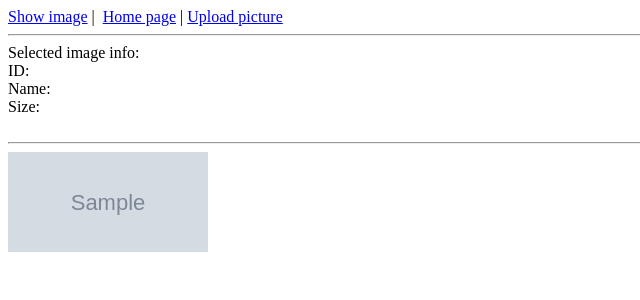
After one commit to arekusey-tyan/mysql_practice, a PHP site: page /Site/pages/showpictures.php in a window 1280 px wide. The commit adds this page. Shown: the top 300 px of the page, without its empty margins (0-640 px from the left). Run offline with PHP 8.4, Linux system fonts and the light colour scheme; tables that the repository leaves empty hold one stand-in row (values such as "Sample post"); grey boxes marked "Sample" are stand-in pictures.

Commit message:
Лабораторная работа №5

```diff
--- a/Site/config/db.php
+++ b/Site/config/db.php
@@ -5,3 +5,10 @@ $user = 'demo';
 $password = 'demo';
 
 $dbh = new PDO($dsn, $user, $password);
+
+function getFiles()
+{
+    global $dbh;
+    return $dbh->query('SELECT * FROM `pictures`;')
+        ->fetchAll(PDO::FETCH_ASSOC);
+};
--- a/Site/index.php
+++ b/Site/index.php
@@ -1,11 +1,11 @@
 <?php
 
-require ('./config/db.php');
+require('./config/db.php');
 
 $image_count = $dbh->query('SELECT COUNT(*) as img_count FROM `pictures`;')->fetch();
 
 ?>
-<a href='/Site/pages/upload.php'>Upload image</a> |&nbsp;<a href='/Site/pages/show.php'>Show images</a>
+<a href='/Site/pages/upload.php'>Upload image</a> |&nbsp;<a href='/Site/pages/show.php'>Show images</a> | <a href="/Site/pages/showpictures.php">Show pictures</a>
 <br>
 <hr>
 Now upload file: <?= $image_count['img_count']; ?>
--- /dev/null
+++ b/Site/pages/showpictures.php
@@ -0,0 +1,82 @@
+<?php
+require('../config/db.php');
+
+/* При загрузке страницы showpictures.php в ней должны отображаться все картинки из таблицы Pictures. Картинки должны
+отображаться в виде миниатюр (в уменьшенном размере) с фиксированной высотой или шириной. Все миниатюры должны располагаться слева направо и перетекать на следующую строку при
+заполнении ширины страницы (как во FlowLayout или WrapPanel).
+Средствами AJAX сделать так, чтобы при клике по какой-либо
+миниатюре на этой же странице отображались бы характеристики изображения: идентификатор, имя и размер.
+*/
+
+$result = getFiles();
+$count = count($result);
+
+?>
+
+<style>
+  .h-100 {
+    height: 100px
+  }
+
+  .w-200 {
+    width: 200px
+  }
+
+  .d-flex {
+    display: flex
+  }
+
+  .select {
+    border: 3px dotted red
+  }
+</style>
+
+<script>
+  function showInfo(id) {
+    let e = event.currentTarget
+
+    document.querySelectorAll('img.select').forEach(el => el.classList.remove('select'))
+
+    fetch(`/Site/pages/showinfo.php?id=${id}`)
+      .then(res => res.json())
+      .then(data => {
+        document.querySelector('.id span').innerHTML = data['id']
+        document.querySelector('.name span').innerHTML = data['pic_name']
+        document.querySelector('.size span').innerHTML = data['size']
+
+        e.classList.add('select')
+      })
+  }
+</script>
+
+<a href='/Site/pages/show.php'>Show image</a> |&nbsp;
+<a href='/Site'>Home page</a> |
+<a href="/Site/pages/upload.php">Upload picture</a>
+<br />
+<hr />
+
+<div class="">
+
+  <span>Selected image info: </span><br>
+  <div class="id">ID: <span></span></div>
+  <div class="name">Name: <span></span></div>
+  <div class="size">Size: <span></span></div>
+
+
+</div>
+
+<br />
+<hr />
+
+
+<div class="d-flex">
+
+  <?php for ($i = 0; $i < $count; $i++) { ?>
+    <div class="item img">
+
+      <img src="../<?= urldecode($result[$i]['imagepath']); ?>" class="w-200 h-100" onclick="showInfo(<?= $result[$i]['id']; ?>)" />
+
+    </div>
+  <?php } ?>
+
+</div>
```
Also changed, not shown: Site/pages/show.php (+29 -29 lines), Site/pages/showinfo.php (added, +13 -0 lines), Site/pages/upload.php (+19 -13 lines), Site/utils/functions.php (added, +9 -0 lines), Site/images/Монтажная область 1.png (added).
